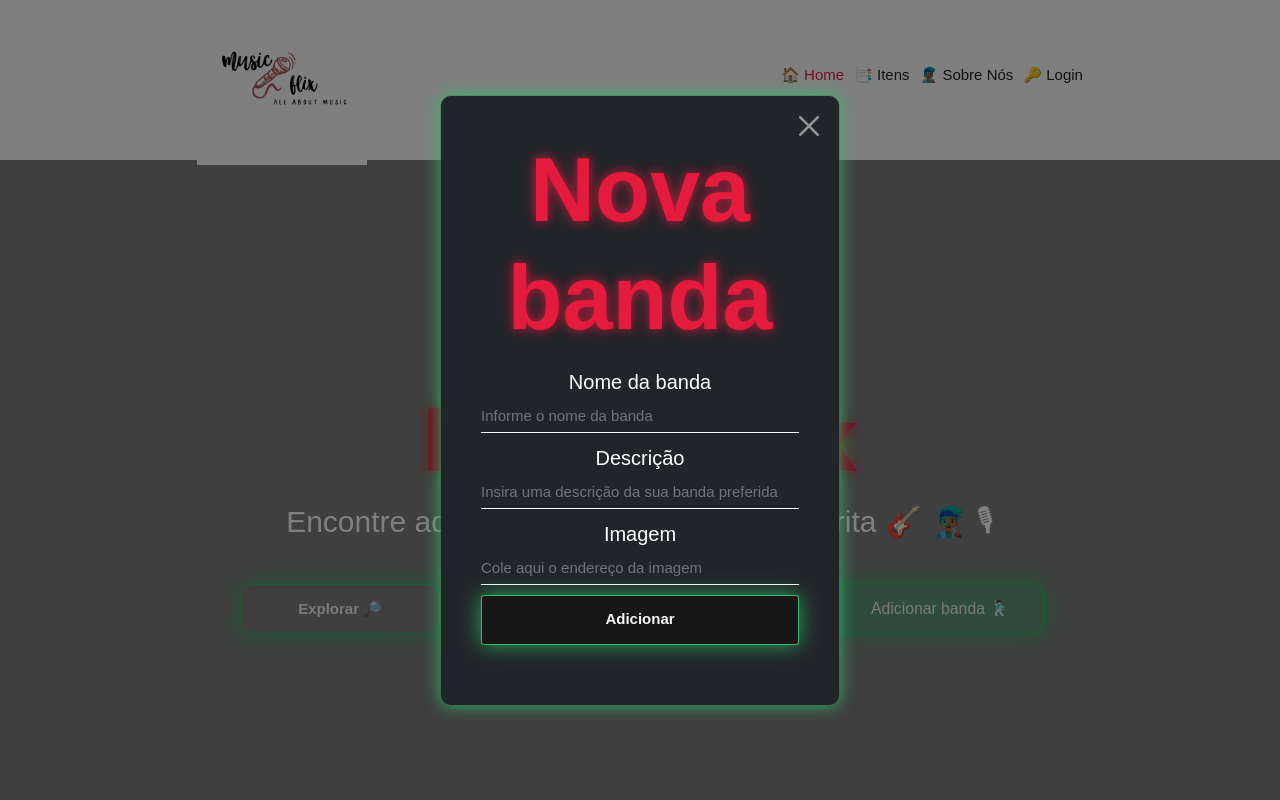
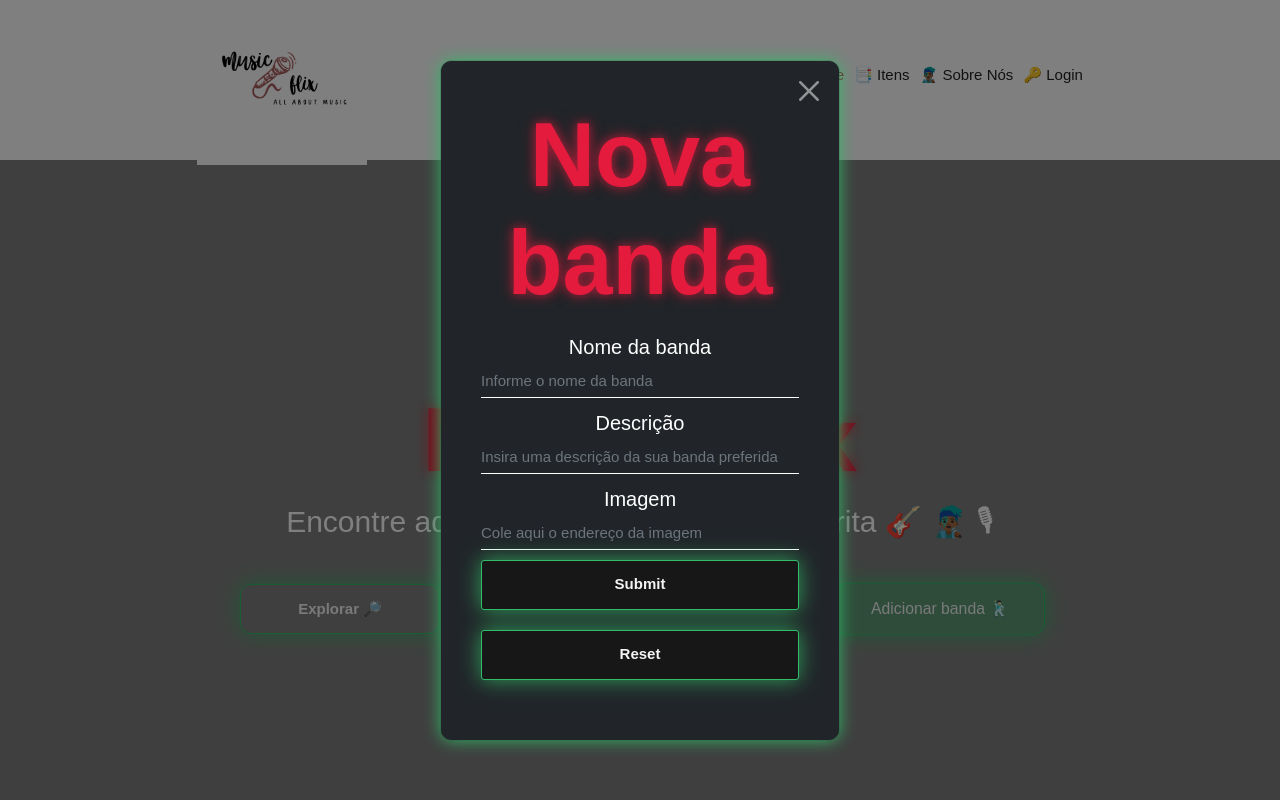
Before and after one commit to JonatanRocha2/musicflix, a plain HTML site: page index.html in a window 1280 px wide. Both pictures are taken after a click on the button "Adicionar banda 🕺🏻". Shown: the top 800 px of the page. Drawn offline with nearby package versions, Linux system fonts and the light colour scheme; a web font is replaced by a local one.

Commit message:
Alterando index.html, adicionando botão limpar card

```diff
--- a/index.html
+++ b/index.html
@@ -107,7 +107,11 @@
                     <label for="exampleInputText3" class="form-label">Imagem</label>
                     <input type="url" class="form-control" id="exampleInputText3" placeholder="Cole aqui o endereço da imagem">
                   </div>
-                  <button type="submit" class="btn btn-light mt-3">Adicionar</button>
+                  <div>
+                    <input type="submit" class="btn btn-light mt-3 value="Adicionar">
+                    <input type="reset" class="btn btn-light mt-3 value="Limpar">
+                  </div>
+                  <!-- <button type="submit" class="btn btn-light mt-3">Adicionar</button> -->
                 </form>
               </div>
             </div>
```
